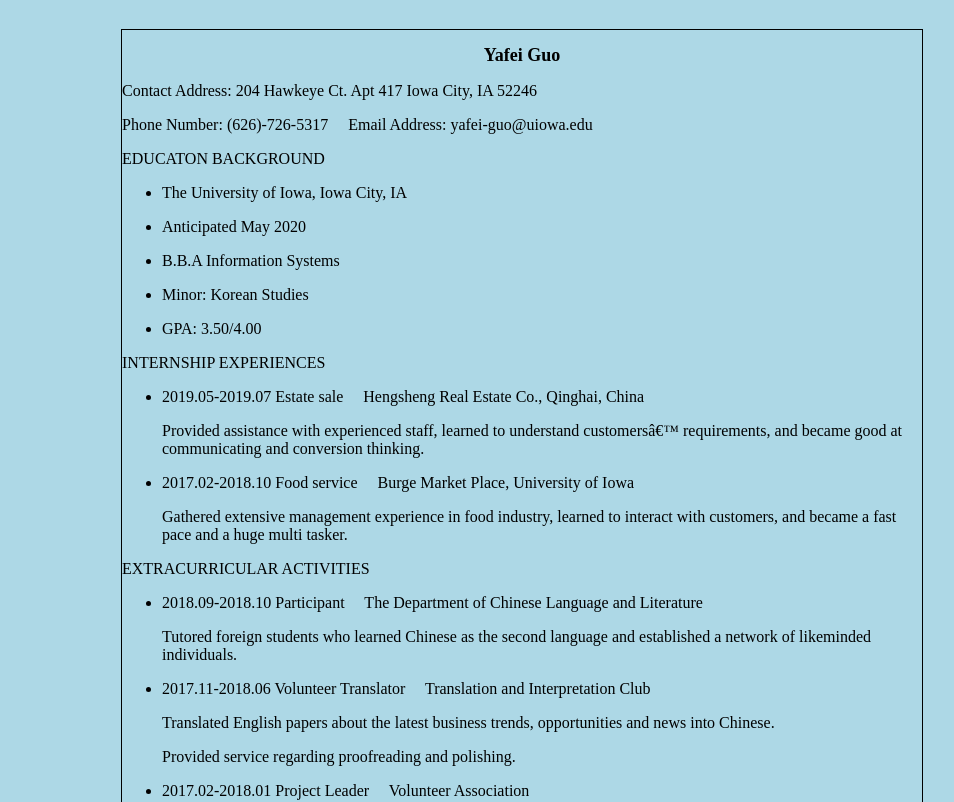
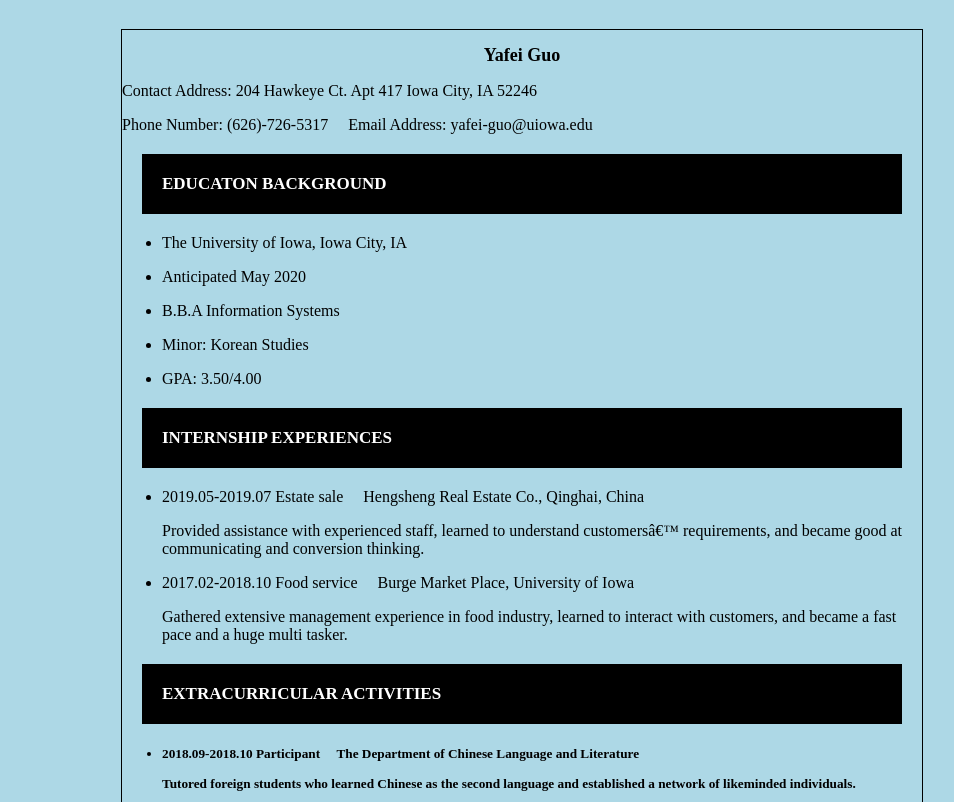
Before and after one commit to g-yf/HW2, a plain HTML site: page resume.html in a window 1280 px wide. Shown: the part 121-923 px from the top of the page, without its empty margins (118-1072 px from the left). Drawn offline with Linux system fonts and the light colour scheme.

Commit message:
Added css class

```diff
--- a/mystyle.css
+++ b/mystyle.css
@@ -1,4 +1,10 @@
-
+.header {
+  background-color: black;
+  color: white;
+  margin: 20px;
+  padding: 20px;
+  font-size:17px;
+}
 body {background-color: lightblue;margin-left:150px;margin-right:150px;text-align:left:}
 a{font-size:20px;}
 h1 {color: navy;
--- a/resume.html
+++ b/resume.html
@@ -10,14 +10,14 @@
 <p>Contact Address: 204 Hawkeye Ct. Apt 417 Iowa City, IA 52246</p>
 <p>Phone Number: (626)-726-5317        &nbsp;&nbsp;&nbsp;  Email Address: yafei-guo@uiowa.edu</p>
 <body>
-EDUCATON BACKGROUND
+<h3 class="header">EDUCATON BACKGROUND</h3>
 <ul style="list-style-type:disc;">
 <li><p>The University of Iowa, Iowa City, IA</p></li>
 <li><p>Anticipated May 2020</p></li>
 <li><p>B.B.A Information Systems</p></li>
 <li><p>Minor: Korean Studies</p></li>
 <li><p>GPA: 3.50/4.00</p></li></ul>
-<head>INTERNSHIP EXPERIENCES</head>
+<h4 class="header">INTERNSHIP EXPERIENCES</h4>
 <ul>
 <li> 2019.05-2019.07  Estate sale             &nbsp;&nbsp;&nbsp; Hengsheng Real Estate Co., Qinghai, China
                  <p>Provided assistance with experienced staff, learned to understand
@@ -28,7 +28,7 @@ EDUCATON BACKGROUND
 customers, and became a fast pace and a huge multi tasker. </p>
  </li>
  </ul>
-EXTRACURRICULAR ACTIVITIES
+<h5 class="header">EXTRACURRICULAR ACTIVITIES<h5>
 <ul>
 <li>2018.09-2018.10	Participant         			 &nbsp;&nbsp;&nbsp; The Department of Chinese Language and Literature
 <p>Tutored foreign students who learned Chinese as the second language and established a network of likeminded individuals.</p></li>
@@ -43,7 +43,7 @@ EXTRACURRICULAR ACTIVITIES
 and provide assistances to children, and promoted cross-departmental coordination.
 <p>Checked member’s attendance rate in regular meetings, assessed their performance and kicked off the orientation training for newcomers.</p></li>
 </ul>
-<head>SKILLS</head>
+<h6 class="header">SKILLS</h6>
 <ul><li><p>Language Chinese (Native Speaker), Korean (Advanced);</p>
 <li>Computer Exhibit proficiency in Access, Word, PowerPoint, Excel; </ul></body></div>
 
```
Also changed, not shown: 1 other file.
